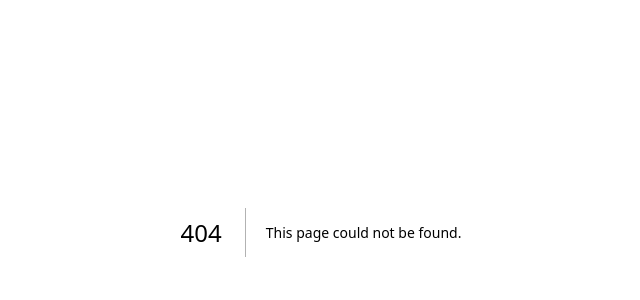
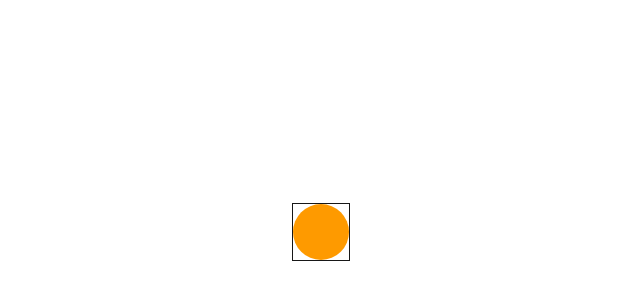
Before and after one commit to hiyankey/animations-on-the-web, a Next.js app: page /simple-transition in a window 1280 px wide. Before the commit this address had no page. Shown: the part 168-468 px from the top of the page, without its empty margins (319-959 px from the left). Built offline with nearby package versions, Linux system fonts and the light colour scheme.

Commit message:
Simple transition

```diff
--- /dev/null
+++ b/app/(demos)/simple-transition/page.tsx
@@ -0,0 +1,5 @@
+export default function Page() {
+  return <div className="flex min-h-screen justify-center items-center">
+    <div className="hover:[&_div]:translate-y-[-20%] border"><div className="size-14 rounded-[50%] bg-amber-500 transition-transform [transition:300ms_ease]"/></div>
+  </div>
+}
```
